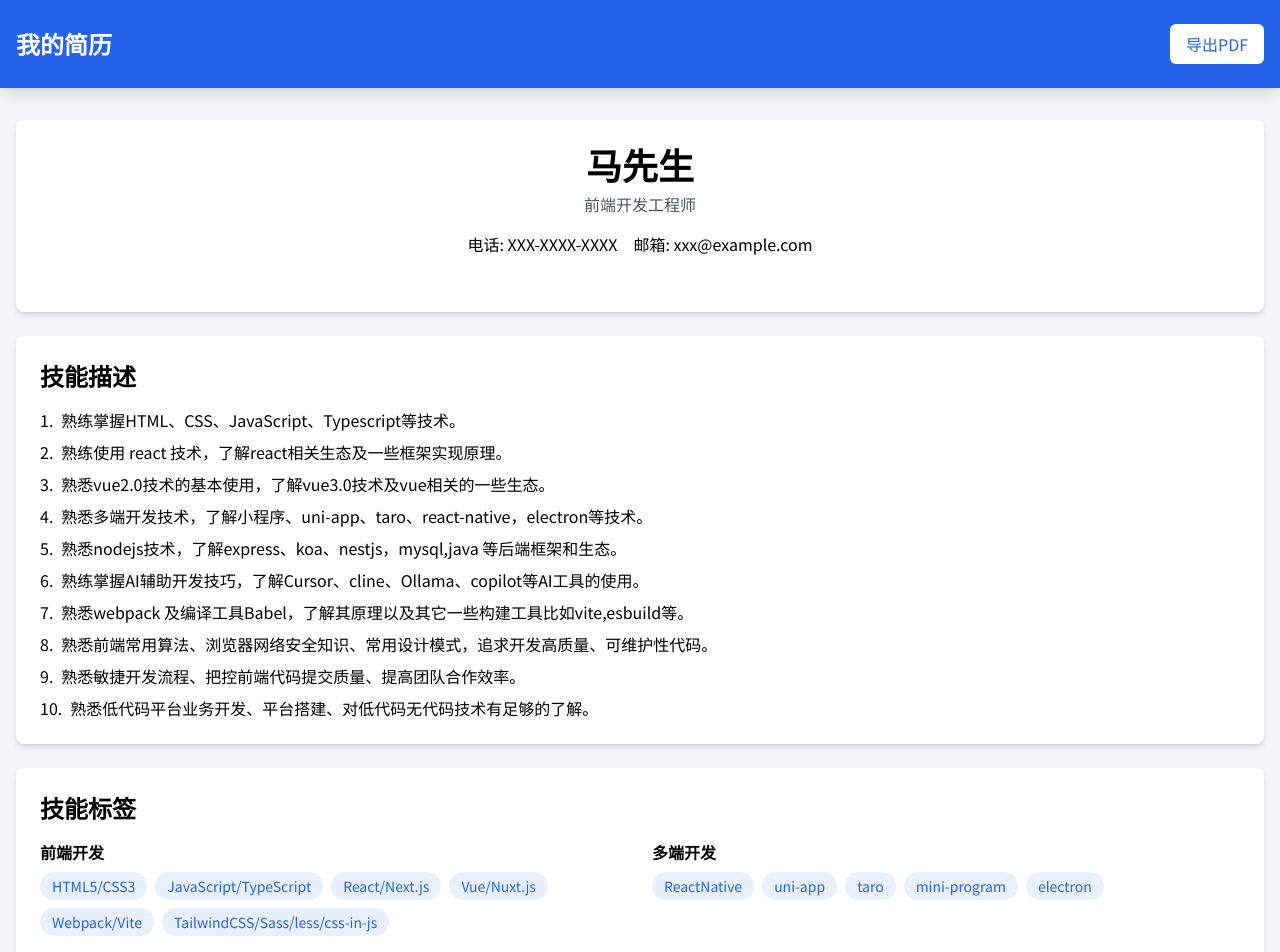
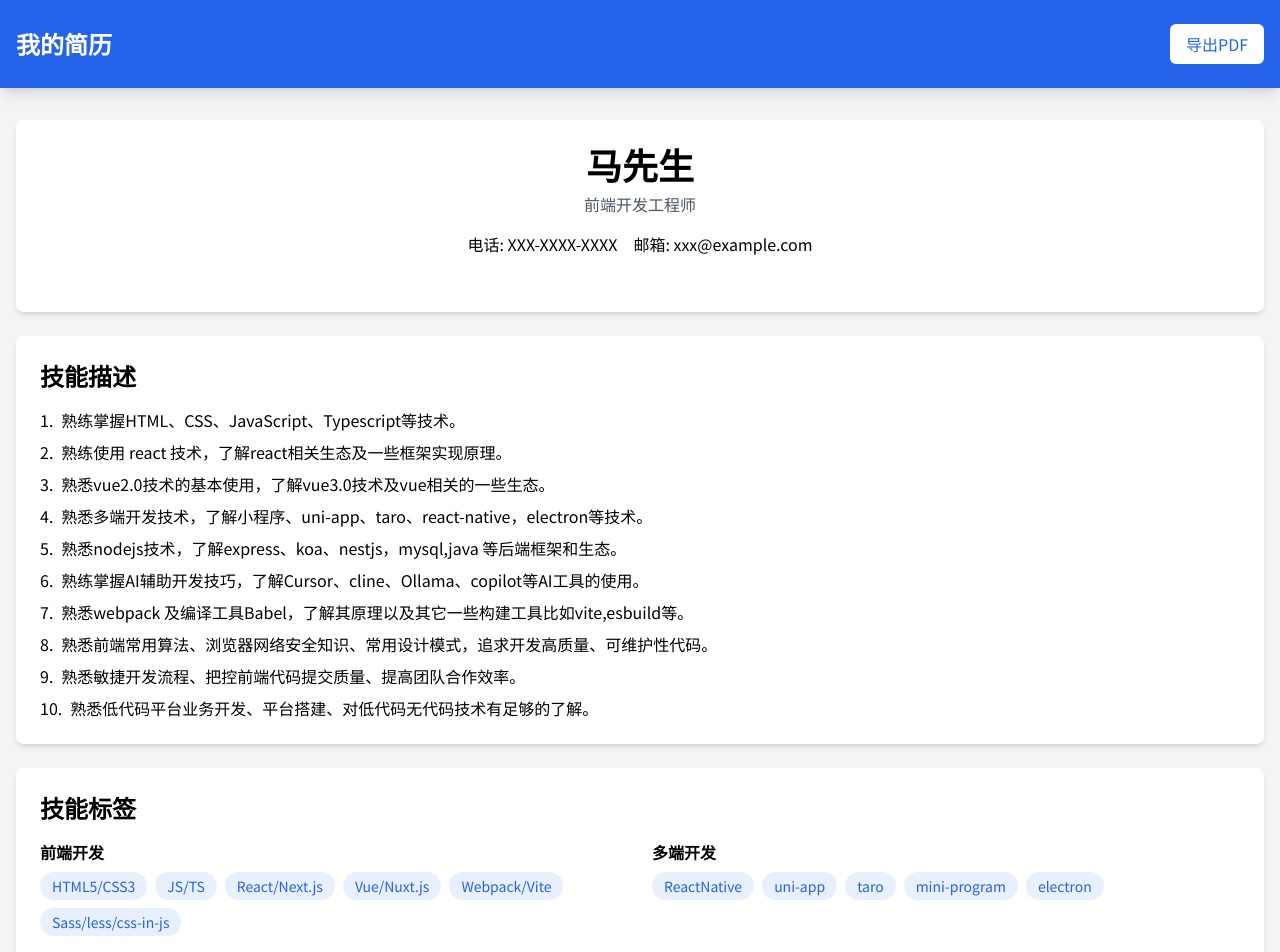
Before and after one commit to Narcissus-Ma/resume-site, a React (Vite) app: page / in a window 1280 px wide. Shown: the top 952 px of the page. Built offline with nearby package versions, Linux system fonts and the light colour scheme.

Commit message:
feat: pdf排版调整

```diff
--- a/src/components/PDFModal.jsx
+++ b/src/components/PDFModal.jsx
@@ -112,6 +112,7 @@ const PDFModal = ({ isOpen, onClose, onSubmit }) => {
           )
           .join("")}
           </div>
+          <div style="height: 200px"></div>
         </section>
 
         <section class="mb-8">
@@ -153,6 +154,7 @@ const PDFModal = ({ isOpen, onClose, onSubmit }) => {
           )
           .join("")}
           </div>
+          <div style="height: 200px"></div>
         </section>
 
         <section class="mb-8">
--- a/src/data/resumeData.js
+++ b/src/data/resumeData.js
@@ -6,11 +6,11 @@ export const resumeData = {
         category: "前端开发",
         items: [
           "HTML5/CSS3",
-          "JavaScript/TypeScript",
+          "JS/TS",
           "React/Next.js",
           "Vue/Nuxt.js",
           "Webpack/Vite",
-          "TailwindCSS/Sass/less/css-in-js",
+          "Sass/less/css-in-js",
         ],
       },
       {
```
Lines whose indentation alone changed are shown as unchanged.
